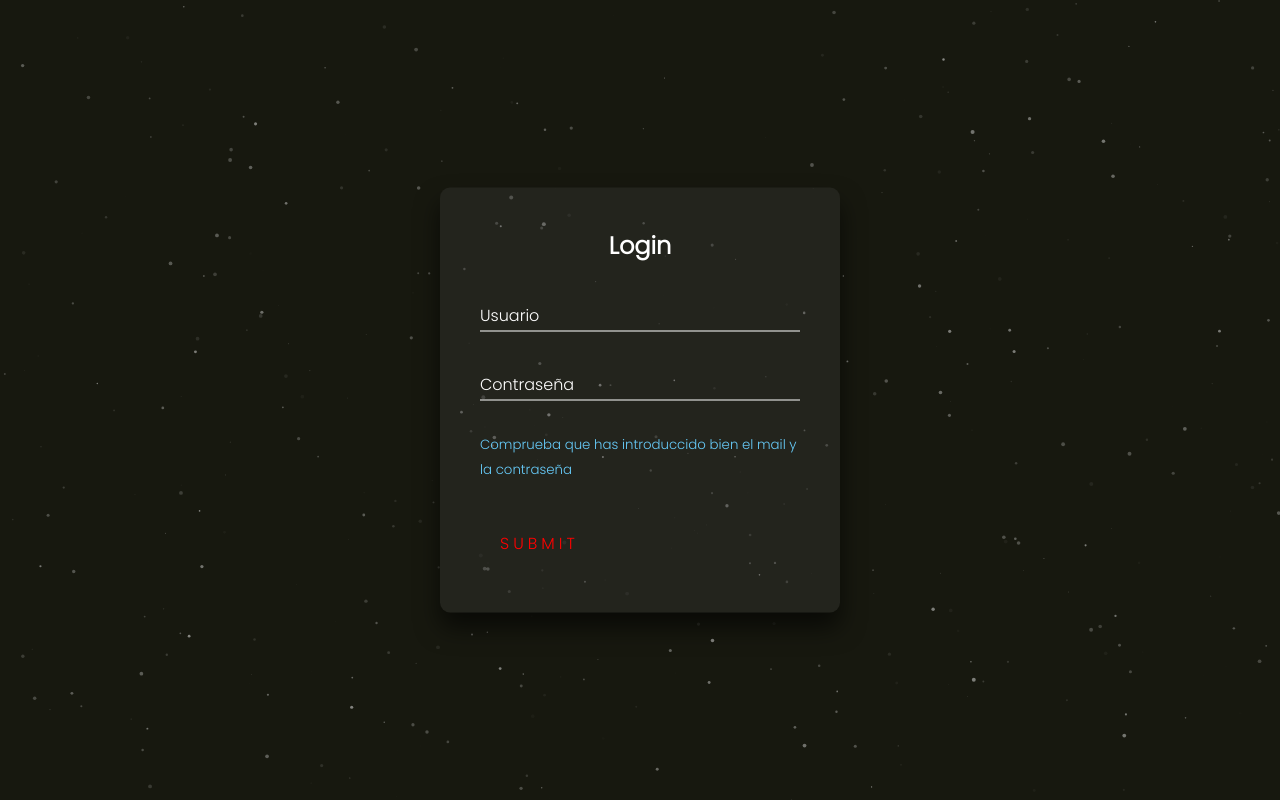
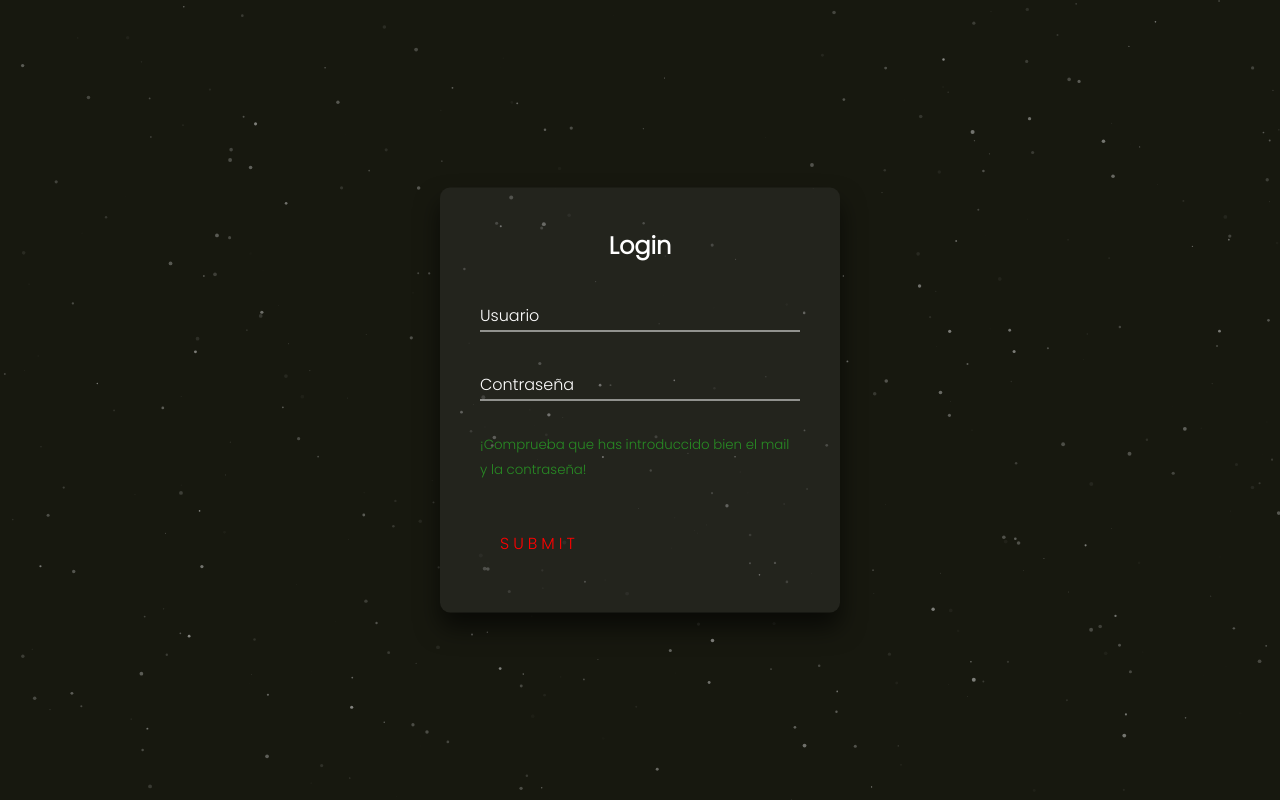
Before and after one commit to uiliam11/Projecte_01_Reserva_de_taules, a PHP site: page / in a window 1280 px wide. Run offline with PHP 8.4, Linux system fonts and the light colour scheme.

Commit message:
UPDATE LOGIN

```diff
--- a/css/loginStyles.css
+++ b/css/loginStyles.css
@@ -15,7 +15,7 @@ canvas {
 }
 
 small {
-    color: rgb(103, 203, 249);
+    color: rgb(40, 139, 36);
 }
 
 
--- a/index.html
+++ b/index.html
@@ -23,7 +23,7 @@
                     <input type="password" name="" required="">
                     <label>Contraseña</label>
                 </div>
-                <small>Comprueba que has introduccido bien el mail y la contraseña</small>
+                <small>¡Comprueba que has introduccido bien el mail y la contraseña!</small>
                 <br>
                 <a href="">Submit</a>
                 <br>
```
Also changed, not shown: img/Imperial_Emblem.svg (added).
